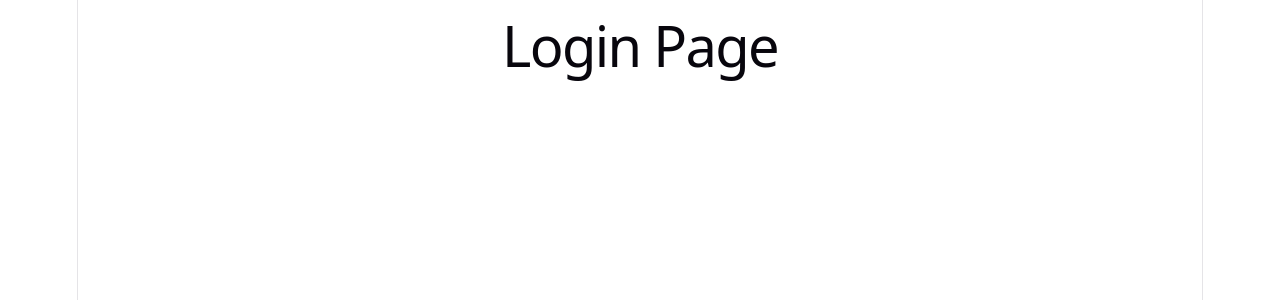
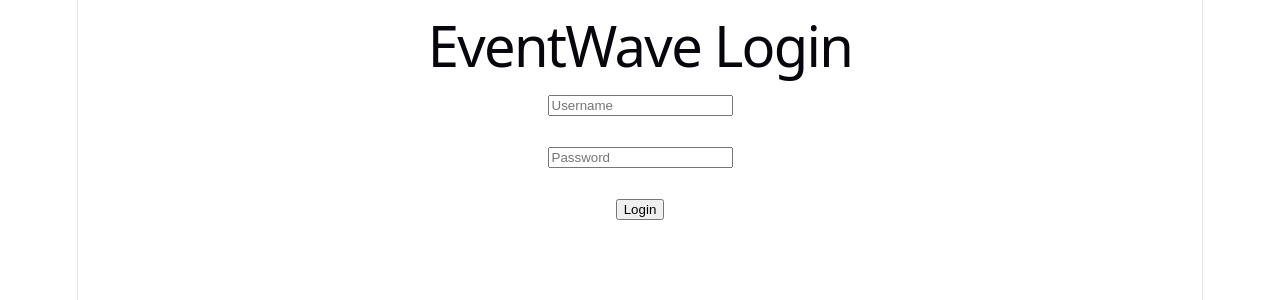
Before and after one commit to atharvaajoshii/EventWave, a React (Vite) app in the folder EventWave/frontend/: page / in a window 1280 px wide. Shown: the top 300 px of the page. Built offline with nearby package versions, Linux system fonts and the light colour scheme.

Commit message:
basic frontend

```diff
--- a/EventWave/frontend/src/pages/AdminDashboard.jsx
+++ b/EventWave/frontend/src/pages/AdminDashboard.jsx
@@ -1,7 +1,11 @@
 function AdminDashboard() {
+
+    const role = localStorage.getItem("role");
+
     return (
         <div>
             <h1>Admin Dashboard</h1>
+            <p>Logged in as {role}</p>
         </div>
     );
 }
--- a/EventWave/frontend/src/pages/Login.jsx
+++ b/EventWave/frontend/src/pages/Login.jsx
@@ -1,7 +1,87 @@
+import { useState } from "react";
+import { useNavigate } from "react-router-dom";
+import api from "../services/api";
+
 function Login() {
+
+    const [username, setUsername] = useState("");
+    const [password, setPassword] = useState("");
+    const [error, setError] = useState("");
+
+    const navigate = useNavigate();
+
+    const handleLogin = async (e) => {
+        e.preventDefault();
+
+        try {
+
+            const response = await api.post(
+                "/login",
+                {
+                    username,
+                    password
+                }
+            );
+
+            localStorage.setItem(
+                "token",
+                response.data.token
+            );
+            localStorage.setItem(
+                "role",
+                response.data.role
+            );
+            if (response.data.role === "admin") {
+                navigate("/admin");
+            }
+            else {
+                navigate("/student");
+            }
+
+        } catch (error) {
+
+            console.log(error);
+
+            setError(
+                error.response?.data?.message ||
+                "Login Failed"
+            );
+        }
+    };
+
     return (
         <div>
-            <h1>Login Page</h1>
+
+            <h1>EventWave Login</h1>
+
+            <form onSubmit={handleLogin}>
+
+                <input
+                    type="text"
+                    placeholder="Username"
+                    value={username}
+                    onChange={(e) => setUsername(e.target.value)}
+                />
+
+                <br /><br />
+
+                <input
+                    type="password"
+                    placeholder="Password"
+                    value={password}
+                    onChange={(e) => setPassword(e.target.value)}
+                />
+
+                <br /><br />
+
+                <button type="submit">
+                    Login
+                </button>
+
+            </form>
+
+            {error && <p>{error}</p>}
+
         </div>
     );
 }
--- a/EventWave/frontend/src/pages/StudentDashboard.jsx
+++ b/EventWave/frontend/src/pages/StudentDashboard.jsx
@@ -1,7 +1,82 @@
+import { useEffect, useState } from "react";
+import { useNavigate } from "react-router-dom";
+import api from "../services/api";
+
 function StudentDashboard() {
+
+    const [events, setEvents] = useState([]);
+    const [error, setError] = useState("");
+    const navigate = useNavigate();
+
+    useEffect(() => {
+        fetchEvents();
+    }, []);
+
+    const fetchEvents = async () => {
+        try {
+            const token = localStorage.getItem("token");
+            const response = await api.get(
+                "/events",
+                {
+                    headers: {
+                        Authorization: `Bearer ${token}`
+                    }
+                }
+            );
+            setEvents(response.data);
+        } catch (error) {
+            console.log(error);
+            setError("Failed to load events");
+        }
+    };
+
+    const registerEvent = async (eventId) => {
+        try {
+            const token = localStorage.getItem("token");
+            await api.post(
+                `/register/${eventId}`, {}, {
+                headers: {
+                    Authorization: `Bearer ${token}`
+                }
+            }
+            );
+            alert("Registration Successful");
+            fetchEvents();
+        } catch (error) {
+            alert(
+                error.response?.data?.message ||
+                "Registration Failed"
+            );
+        }
+    };
+
     return (
         <div>
             <h1>Student Dashboard</h1>
+            <button onClick={() => navigate("/my-registrations")}>My Registrations</button>
+            <button onClick={() => {
+                    localStorage.removeItem("token");
+                    localStorage.removeItem("role");
+                    navigate("/");
+                }}>Logout</button>
+            {error && <p>{error}</p>}{
+                events.map((event) => {
+                    const isFull =
+                        event.registrationCount >= event.capacity;
+                    return (
+                        <div key={event.eid} style={{ border: "1px solid black", margin: "10px", padding: "10px" }}>
+                            <h3>{event.eventname}</h3>
+                            <p>Date: {event.date}</p>
+                            <p>Venue: {event.venue}</p>
+                            <p>Capacity: {event.capacity}</p>
+                            <p>Registered: {event.registrationCount}</p>
+                            {isFull && (<p><strong>FULL</strong></p>)}
+                            <button disabled={isFull} onClick={() => registerEvent(event.eid)}>Register</button>
+                        </div>
+                    );
+                })
+            }
+
         </div>
     );
 }
```
